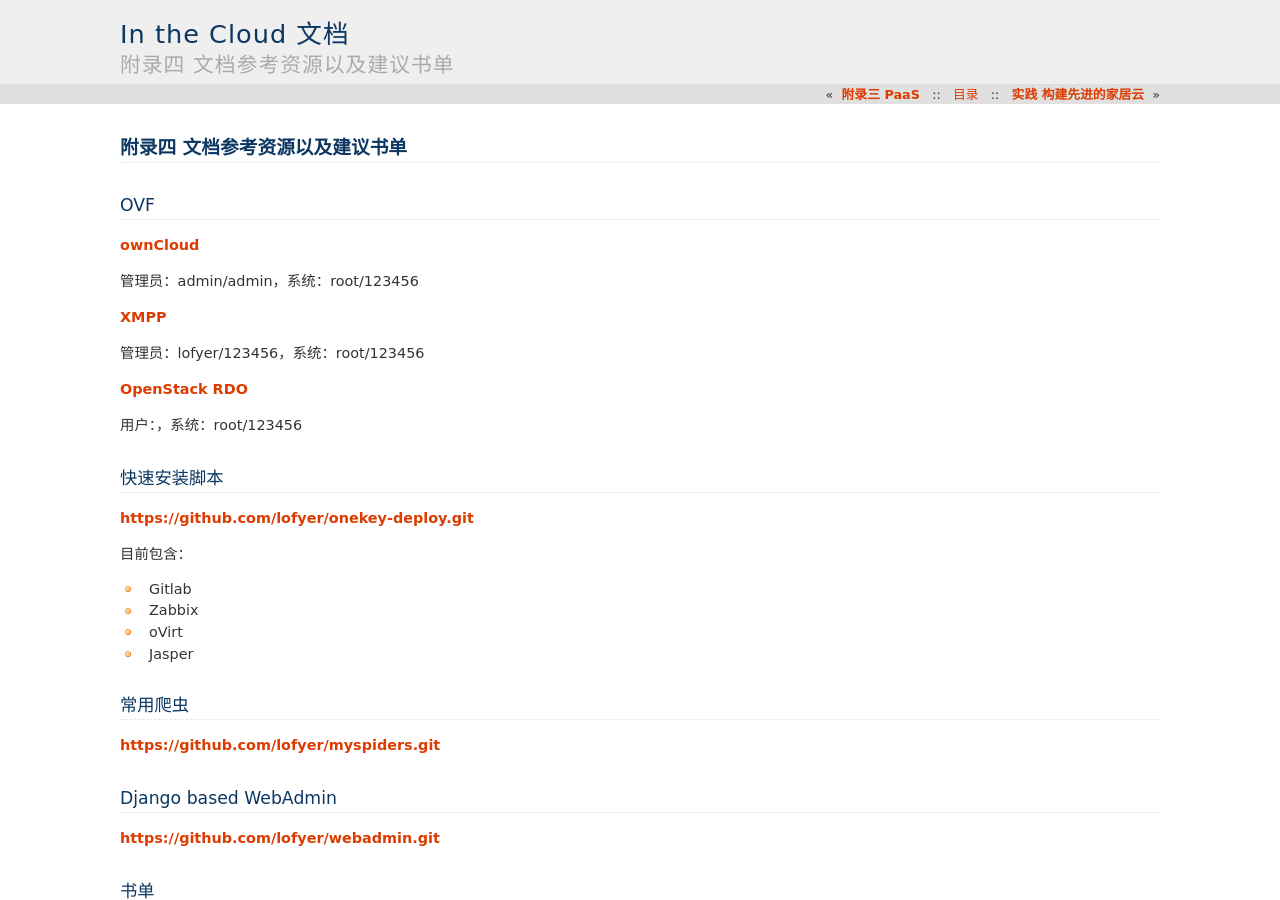
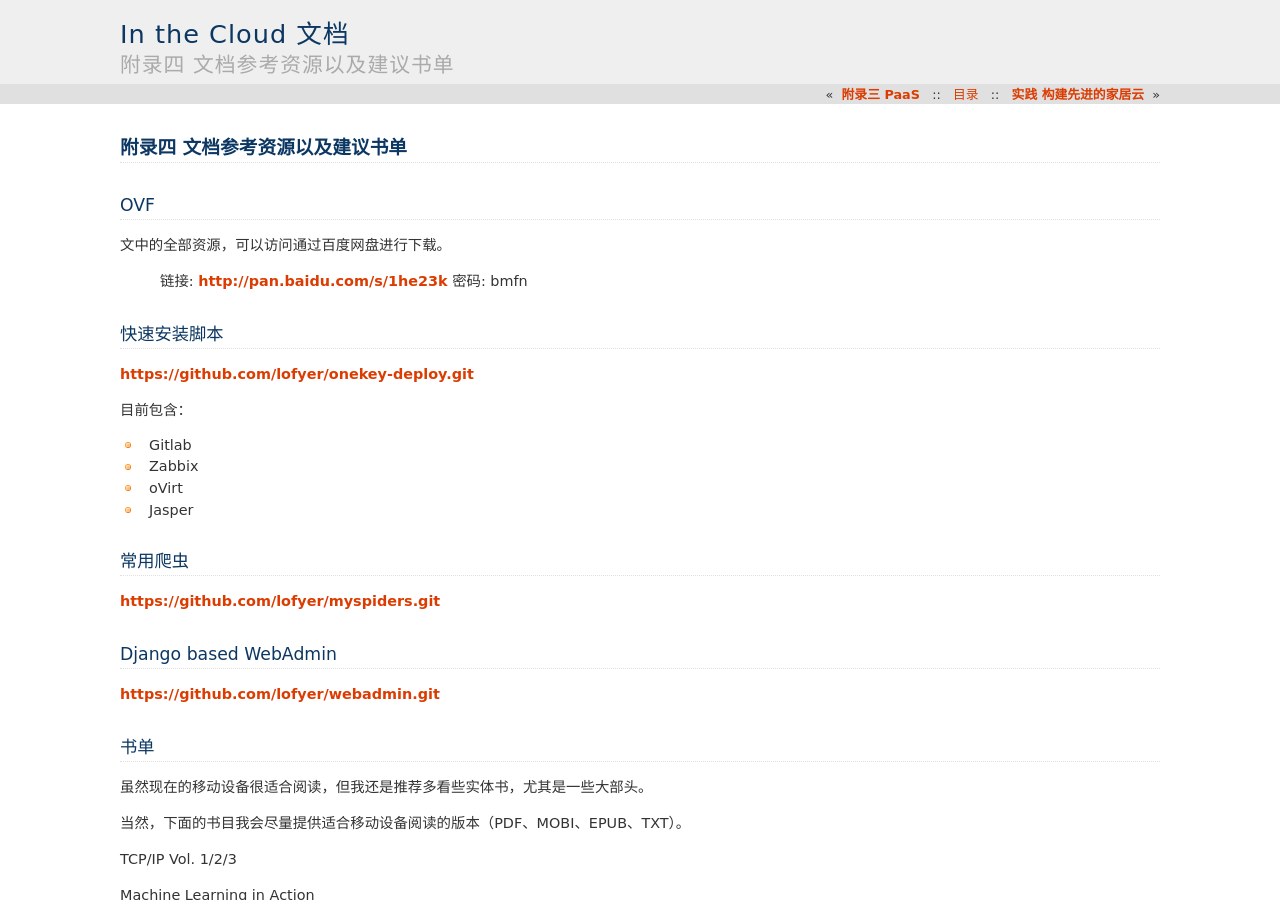
Before and after one commit to lofyer/InTheCloud, a Sphinx documentation site: the page built from source/posts/appendix04.rst, in a window 1280 px wide and 900 px high. Built offline with Sphinx 7.4.7, drawn with Linux system fonts in a browser that asks for light colours; formulas are drawn with MathJax 3.

Commit message:
百度网盘资源

```diff
--- a/source/posts/appendix01.rst
+++ b/source/posts/appendix01.rst
@@ -273,7 +273,7 @@
     docker log my_container
 
 Registry操作
----------
+-------------
 
 登录，默认为DockerHub
 
--- a/source/posts/appendix04.rst
+++ b/source/posts/appendix04.rst
@@ -4,17 +4,9 @@
 OVF
 ----
 
-`ownCloud <http://tobeupload.com>`_
+文中的全部资源，可以访问通过百度网盘进行下载。
 
-管理员：admin/admin，系统：root/123456
-
-`XMPP <http://tobeupload.com>`_
-
-管理员：lofyer/123456，系统：root/123456
-
-`OpenStack RDO <http://tobeupload.com>`_
-
-用户：，系统：root/123456
+    链接: http://pan.baidu.com/s/1he23k 密码: bmfn
 
 快速安装脚本
 ------------
--- a/source/posts/ch05.rst
+++ b/source/posts/ch05.rst
@@ -24,3 +24,6 @@
 
 5.5 使用进阶
 -------------
+
+基于Solr和Nutch的搜索引擎
+~~~~~~~~~~~~~~~~~~~~~~~~~~
```
